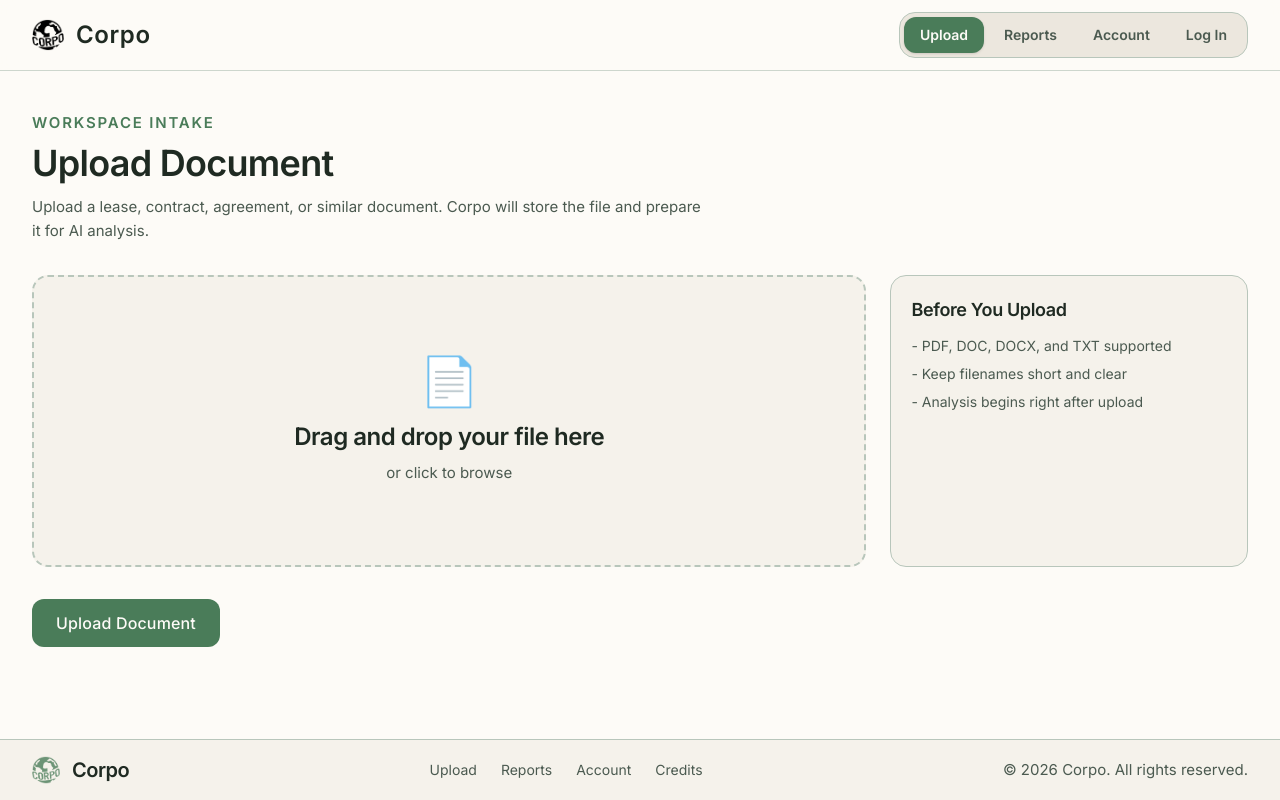
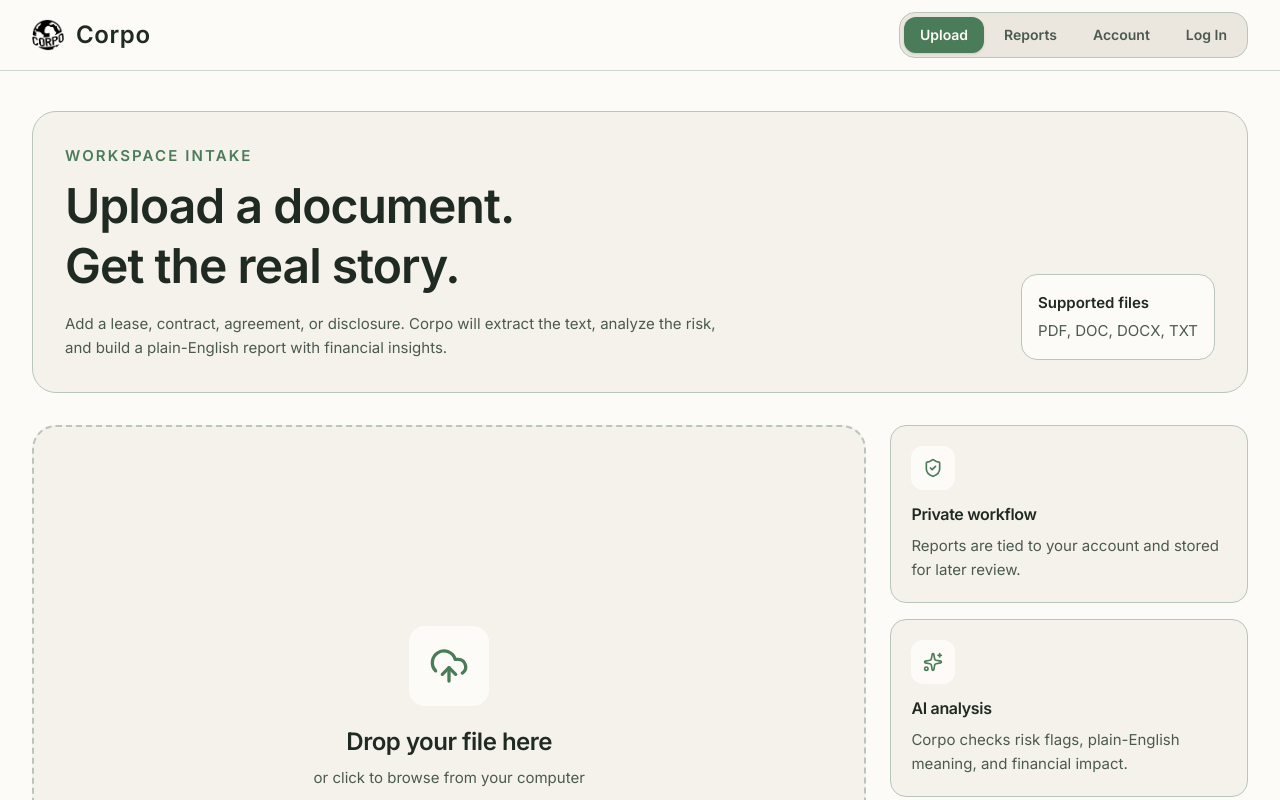
Before and after one commit to JderenthalCS/Corpo, a React (Vite) app: page /upload in a window 1280 px wide. Shown: the top 800 px of the page. Built offline with nearby package versions, Linux system fonts and the light colour scheme; no server answers.

Commit message:
Updated Upload Page

```diff
--- a/src/pages/UploadPage.jsx
+++ b/src/pages/UploadPage.jsx
@@ -1,16 +1,15 @@
 import { useRef, useState } from "react";
 import { supabase } from "../lib/supabaseClient";
 import { useNavigate } from "react-router-dom";
-
+import { UploadCloud, FileText, ShieldCheck, Sparkles, Clock } from "lucide-react";
 
 export default function UploadPage() {
   const fileInputRef = useRef(null);
-
   const [selectedFile, setSelectedFile] = useState(null);
   const [isDragging, setIsDragging] = useState(false);
   const [uploading, setUploading] = useState(false);
+  const [step, setStep] = useState("");
   const [message, setMessage] = useState("");
-
   const navigate = useNavigate();
 
   function handleFile(file) {
@@ -46,6 +45,7 @@ export default function UploadPage() {
 
     setUploading(true);
     setMessage("");
+    setStep("Checking account...");
 
     const {
       data: { user },
@@ -55,11 +55,14 @@ export default function UploadPage() {
     if (userError || !user) {
       setMessage("You must be logged in to upload a document.");
       setUploading(false);
+      setStep("");
       return;
     }
 
     const documentId = crypto.randomUUID();
     const filePath = `${user.id}/${documentId}/${selectedFile.name}`;
+
+    setStep("Uploading document...");
 
     const { error: storageError } = await supabase.storage
       .from("documents")
@@ -68,10 +71,13 @@ export default function UploadPage() {
     if (storageError) {
       setMessage(storageError.message);
       setUploading(false);
+      setStep("");
       return;
     }
 
-    const { data: insertedDocument, error: dbError } = await supabase
+    setStep("Creating report...");
+
+    const { error: dbError } = await supabase
       .from("documents")
       .insert({
         id: documentId,
@@ -79,15 +85,12 @@ export default function UploadPage() {
         file_name: selectedFile.name,
         file_path: filePath,
         file_type: selectedFile.type,
-      })
-      .select();
-
-    console.log("Inserted document:", insertedDocument);
-    console.log("Database error:", dbError);
+      });
 
     if (dbError) {
       setMessage(dbError.message);
       setUploading(false);
+      setStep("");
       return;
     }
 
@@ -105,6 +108,10 @@ export default function UploadPage() {
         red_flags: [],
         financial_impact: {
           base_cost: 0,
+          monthly_payment: 0,
+          term_months: 0,
+          total_paid: 0,
+          total_interest: 0,
           fees: 0,
           penalties: 0,
           risk_exposure: 0,
@@ -116,44 +123,61 @@ export default function UploadPage() {
     if (reportError) {
       setMessage(reportError.message);
       setUploading(false);
+      setStep("");
       return;
     }
 
-setMessage("Document uploaded. Analyzing with AI...");
+    setStep("Analyzing with AI...");
 
     const analyzeResponse = await fetch(
       `http://localhost:8000/analyze/${insertedReport.id}`,
-  {
-    method: "POST",
-  }
+      { method: "POST" }
     );
 
     if (!analyzeResponse.ok) {
       const errorData = await analyzeResponse.json();
-  setMessage(
-    errorData.detail || "Document uploaded, but AI analysis failed."
-  );
+      setMessage(errorData.detail || "Document uploaded, but AI analysis failed.");
       setUploading(false);
+      setStep("");
       return;
     }
 
-setMessage("Document uploaded and analyzed successfully.");
+    setStep("Analysis complete. Redirecting...");
     setSelectedFile(null);
-setUploading(false);
+
+    setTimeout(() => {
       navigate("/reports");
+    }, 600);
   }
 
   return (
-    <section>
-      <p className="mb-2 text-xs font-semibold uppercase tracking-[0.12em] text-[var(--accent)]">
+    <section className="space-y-8">
+      <div className="rounded-3xl border border-[var(--border)] bg-[var(--surface)] p-6 md:p-8">
+        <p className="mb-2 text-xs font-semibold uppercase tracking-[0.14em] text-[var(--accent)]">
           Workspace Intake
         </p>
-      <h1 className="mb-3 text-4xl font-black">Upload Document</h1>
 
-      <p className="mb-8 max-w-2xl text-sm text-[var(--text-muted)]">
-        Upload a lease, contract, agreement, or similar document. Corpo will
-        store the file and prepare it for AI analysis.
+        <div className="flex flex-col gap-6 lg:flex-row lg:items-end lg:justify-between">
+          <div>
+            <h1 className="text-4xl font-black leading-tight md:text-5xl">
+              Upload a document.
+              <br />
+              Get the real story.
+            </h1>
+
+            <p className="mt-4 max-w-2xl text-sm text-[var(--text-muted)]">
+              Add a lease, contract, agreement, or disclosure. Corpo will extract
+              the text, analyze the risk, and build a plain-English report with
+              financial insights.
             </p>
+          </div>
+
+          <div className="rounded-2xl border border-[var(--border)] bg-[var(--bg)] p-4 text-sm text-[var(--text-muted)]">
+            <p className="font-semibold text-[var(--text)]">Supported files</p>
+            <p className="mt-1">PDF, DOC, DOCX, TXT</p>
+          </div>
+        </div>
+      </div>
 
       <div className="grid gap-6 lg:grid-cols-[1.4fr_0.6fr]">
         <div
@@ -163,12 +187,12 @@ navigate("/reports");
           }}
           onDragLeave={() => setIsDragging(false)}
           onDrop={handleDrop}
-        onClick={() => fileInputRef.current.click()}
-        className={`flex cursor-pointer flex-col items-center justify-center rounded-2xl border-2 border-dashed p-12 text-center transition lg:p-20 ${
+          onClick={() => !uploading && fileInputRef.current.click()}
+          className={`relative flex min-h-[340px] cursor-pointer flex-col items-center justify-center overflow-hidden rounded-3xl border-2 border-dashed p-10 text-center transition ${
             isDragging
-            ? "border-[var(--accent)] bg-[var(--surface)]"
-            : "border-[var(--border)] bg-[var(--surface)] hover:border-[var(--accent-hover)]"
-        }`}
+              ? "scale-[1.01] border-[var(--accent)] bg-[var(--surface-strong)]"
+              : "border-[var(--border)] bg-[var(--surface)] hover:border-[var(--accent-hover)] hover:bg-[var(--surface-strong)]"
+          } ${uploading ? "pointer-events-none opacity-70" : ""}`}
         >
           <input
             ref={fileInputRef}
@@ -178,44 +202,87 @@ navigate("/reports");
             onChange={(event) => handleFile(event.target.files[0])}
           />
 
-        <div className="mb-4 text-5xl">📄</div>
+          <div className="mb-5 rounded-2xl bg-[var(--bg)] p-5 text-[var(--accent)]">
+            {uploading ? (
+              <Sparkles className="h-10 w-10 animate-pulse" />
+            ) : (
+              <UploadCloud className="h-10 w-10" />
+            )}
+          </div>
 
-        <h2 className="mb-2 text-2xl font-bold ">
-          Drag and drop your file here
+          <h2 className="text-2xl font-bold">
+            {uploading ? "Working on your report..." : "Drop your file here"}
           </h2>
 
-        <p className="text-[var(--text-muted)]">or click to browse</p>
+          <p className="mt-2 text-sm text-[var(--text-muted)]">
+            {uploading ? step : "or click to browse from your computer"}
+          </p>
 
           {selectedFile && (
-          <div className="mt-6 rounded-xl bg-[var(--surface-strong)] px-5 py-3 text-[var(--accent)]">
-            Selected: {selectedFile.name}
+            <div className="mt-6 flex items-center gap-3 rounded-2xl border border-[var(--border)] bg-[var(--bg)] px-5 py-3 text-left">
+              <FileText className="h-5 w-5 text-[var(--accent)]" />
+              <div>
+                <p className="font-semibold text-[var(--text)]">{selectedFile.name}</p>
+                <p className="text-xs text-[var(--text-muted)]">
+                  {(selectedFile.size / 1024 / 1024).toFixed(2)} MB
+                </p>
+              </div>
+            </div>
+          )}
+
+          {uploading && (
+            <div className="absolute bottom-0 left-0 h-1 w-full overflow-hidden bg-[var(--surface-strong)]">
+              <div className="h-full w-1/2 animate-[pulse_1.2s_ease-in-out_infinite] bg-[var(--accent)]" />
             </div>
           )}
         </div>
 
-      <aside className="rounded-2xl border border-[var(--border)] bg-[var(--surface)] p-5">
-        <h2 className="text-lg font-bold">Before You Upload</h2>
-        <ul className="mt-3 space-y-2 text-sm text-[var(--text-muted)]">
-          <li>- PDF, DOC, DOCX, and TXT supported</li>
-          <li>- Keep filenames short and clear</li>
-          <li>- Analysis begins right after upload</li>
-        </ul>
+        <aside className="space-y-4">
+          <InfoCard
+            icon={<ShieldCheck className="h-5 w-5" />}
+            title="Private workflow"
+            text="Reports are tied to your account and stored for later review."
+          />
+          <InfoCard
+            icon={<Sparkles className="h-5 w-5" />}
+            title="AI analysis"
+            text="Corpo checks risk flags, plain-English meaning, and financial impact."
+          />
+          <InfoCard
+            icon={<Clock className="h-5 w-5" />}
+            title="Short wait"
+            text="Analysis usually takes a moment. The report unlocks when complete."
+          />
         </aside>
       </div>
 
+      <div className="flex flex-col gap-4 sm:flex-row sm:items-center">
         <button
           onClick={handleUpload}
-        disabled={uploading}
-        className="mt-8 rounded-xl bg-[var(--accent)] px-6 py-3 font-semibold text-[var(--bg)] hover:bg-[var(--accent-hover)] disabled:opacity-60"
+          disabled={uploading || !selectedFile}
+          className="rounded-xl bg-[var(--accent)] px-6 py-3 font-semibold text-[var(--bg)] hover:bg-[var(--accent-hover)] disabled:cursor-not-allowed disabled:opacity-50"
         >
-        {uploading ? "Uploading..." : "Upload Document"}
+          {uploading ? "Analyzing..." : "Analyze Document"}
         </button>
 
         {message && (
-        <p className="mt-5 rounded-xl bg-[var(--surface)] p-4 text-[var(--text-muted)]">
+          <p className="rounded-xl bg-[var(--surface)] px-4 py-3 text-sm text-[var(--text-muted)]">
             {message}
           </p>
         )}
+      </div>
     </section>
   );
 }
+
+function InfoCard({ icon, title, text }) {
+  return (
+    <article className="rounded-2xl border border-[var(--border)] bg-[var(--surface)] p-5">
+      <div className="mb-3 inline-flex rounded-xl bg-[var(--bg)] p-3 text-[var(--accent)]">
+        {icon}
+      </div>
+      <h3 className="font-bold">{title}</h3>
+      <p className="mt-2 text-sm text-[var(--text-muted)]">{text}</p>
+    </article>
+  );
+}
```
Lines whose indentation alone changed are shown as unchanged.
